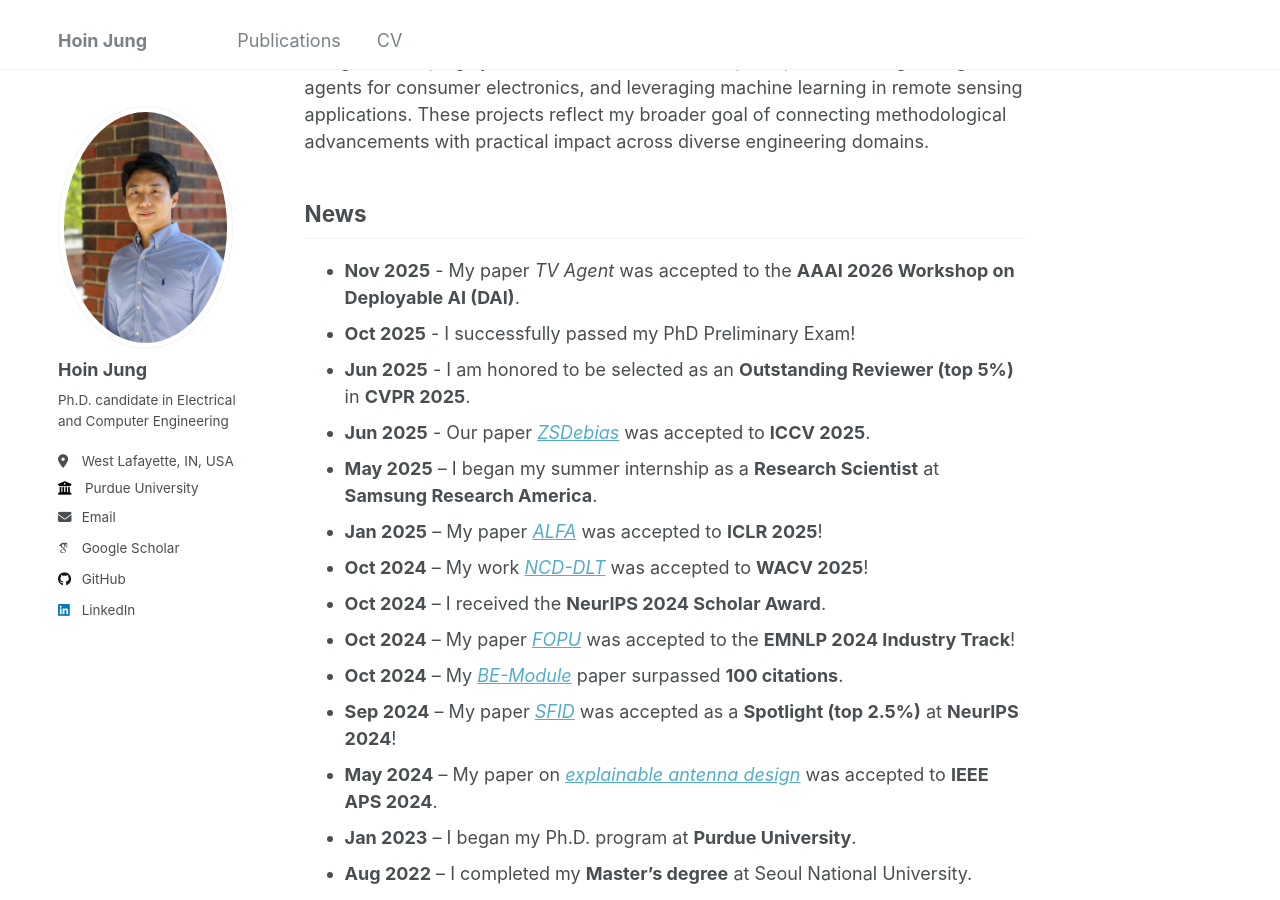
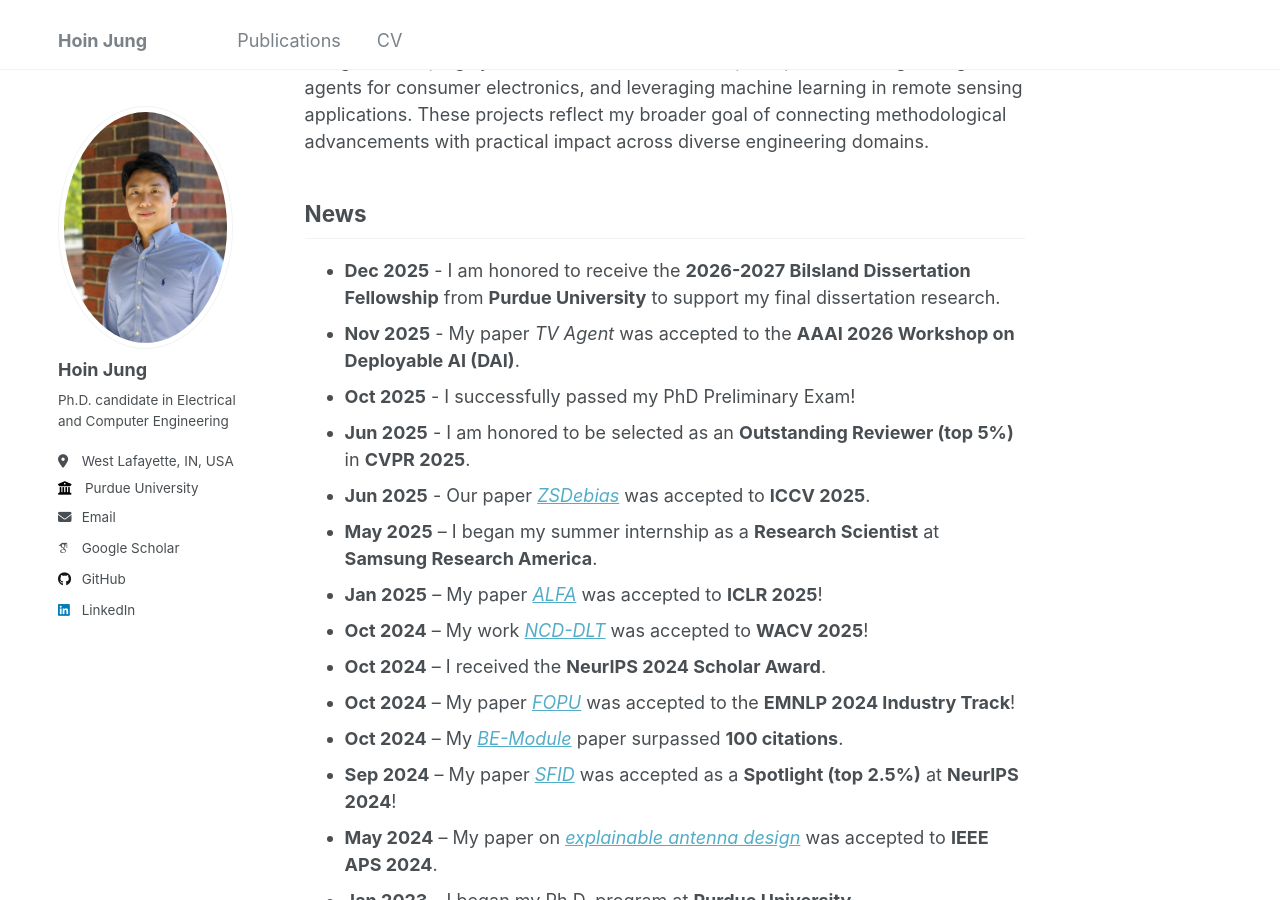
Before and after one commit to HoinJung/hoinjung.github.io, a Jekyll site: the page built from _pages/about.md, in a window 1280 px wide and 900 px high, scrolled down 395 px. Built offline with Jekyll 4.4.1, drawn with Linux system fonts in a browser that asks for light colours; some web fonts are replaced.

Commit message:
Revise news section with latest accomplishments
Updated the news section with recent achievements and honors.

```diff
--- a/_pages/about.md
+++ b/_pages/about.md
@@ -10,6 +10,7 @@ I am a Ph.D. candidate in Electrical and Computer Engineering at Purdue Universi
 
 In addition to my foundational research, I am passionate about applying machine learning to solve tangible problems across various industries and engineering problems. My applied work involves using generative AI for complex engineering design, developing systems for industrial machine perception, creating intelligent agents for consumer electronics, and leveraging machine learning in remote sensing applications. These projects reflect my broader goal of connecting methodological advancements with practical impact across diverse engineering domains.
 ## News
+- **Dec 2025** - I am honored to receive the **2026-2027 Bilsland Dissertation Fellowship** from **Purdue University** to support my final dissertation research.
 - **Nov 2025** - My paper *TV Agent* was accepted to the **AAAI 2026 Workshop on Deployable AI (DAI)**.
 - **Oct 2025** - I successfully passed my PhD Preliminary Exam!
 - **Jun 2025** - I am honored to be selected as an **Outstanding Reviewer (top 5%)**  in **CVPR 2025**.
```
